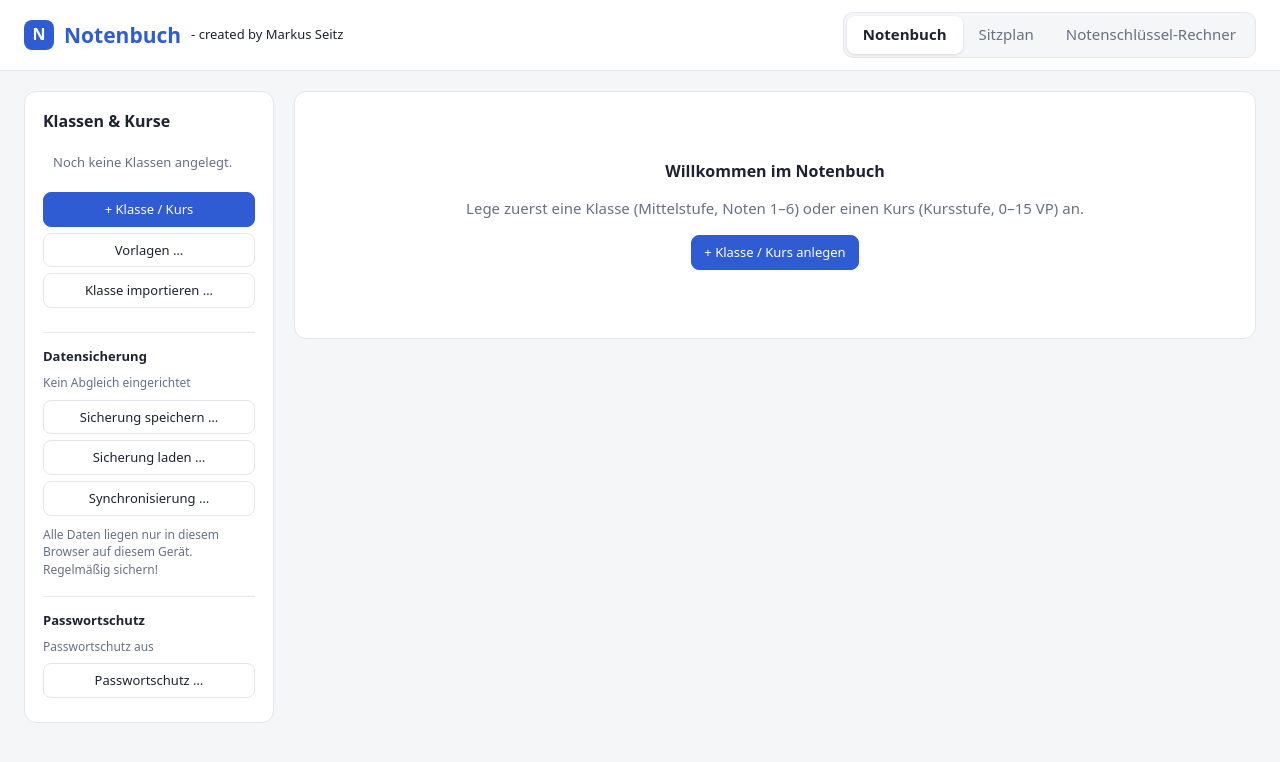
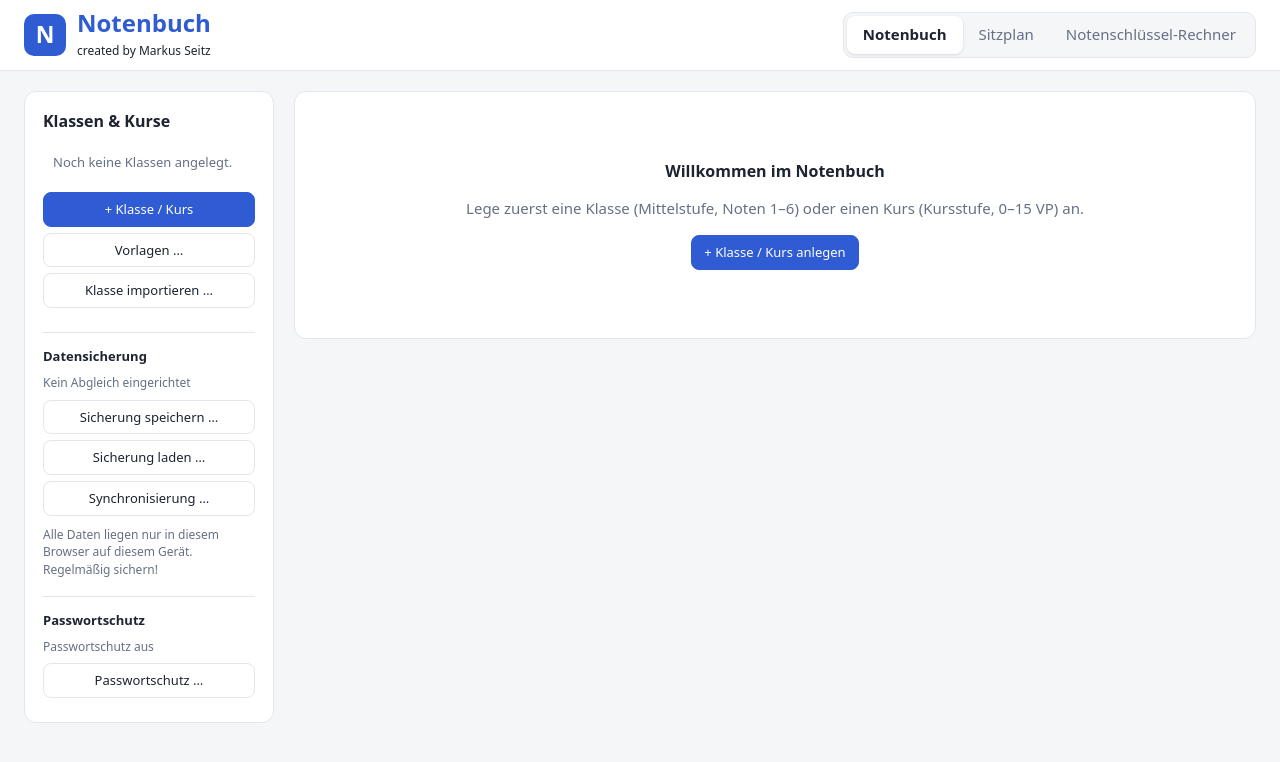
Before and after one commit to allerseitzCreator/Notenbuch, a plain HTML site: page index.html in a window 1280 px wide. Drawn offline with Linux system fonts and the light colour scheme.

Commit message:
Kopfzeile: größeres Logo, Titel und „created by Markus Seitz“ bündig zum Logo
Co-Authored-By: Claude Opus 5.5 <noreply@anthropic.com>
Claude-Session: https://claude.ai/code/session_01PrC8YW5q4s84A5Zfm92VNw

```diff
--- a/index.html
+++ b/index.html
@@ -22,10 +22,11 @@
   [hidden]{display:none!important}
   body{margin:0;font:15px/1.45 system-ui,-apple-system,"Segoe UI",Roboto,sans-serif;background:var(--bg);color:var(--ink)}
   header.top{background:var(--card);border-bottom:1px solid var(--line);padding:12px 24px;display:flex;flex-wrap:wrap;gap:16px;align-items:center;justify-content:space-between;position:sticky;top:0;z-index:20}
-  h1{font-size:21px;margin:0;display:flex;align-items:center;gap:10px}
-  h1 .appname{color:var(--accent);font-weight:700}
-  h1 .byline{font-size:13px;font-weight:300;color:#1d2330;white-space:nowrap}
-  h1 .logo{width:30px;height:30px;border-radius:8px;background:var(--accent);color:#fff;display:grid;place-items:center;font-size:16px}
+  h1{font-size:21px;margin:0;display:flex;align-items:stretch;gap:11px}
+  h1 .logo{width:42px;height:42px;flex:none;border-radius:10px;background:var(--accent);color:#fff;display:grid;place-items:center;font-size:23px}
+  h1 .titles{display:flex;flex-direction:column;justify-content:space-between;height:42px}
+  h1 .appname{color:var(--accent);font-weight:700;font-size:24px;line-height:18px;margin-top:0.5px;padding-top:0}
+  h1 .byline{font-size:12px;font-weight:300;color:#1d2330;white-space:nowrap;line-height:9px;margin-bottom:1px}
   h2{font-size:16px;margin:0 0 12px}
   .tabs{display:flex;background:var(--bg);border:1px solid var(--line);border-radius:10px;padding:3px}
   .tabs button{border:0;background:transparent;padding:8px 16px;border-radius:8px;font:inherit;cursor:pointer;color:var(--muted)}
@@ -367,7 +368,7 @@
 </head>
 <body>
 <header class="top">
-  <h1><span class="logo">N</span><span class="appname">Notenbuch</span><span class="byline">- created by Markus Seitz</span></h1>
+  <h1><span class="logo">N</span><span class="titles"><span class="appname">Notenbuch</span><span class="byline">created by Markus Seitz</span></span></h1>
   <div class="row" style="gap:10px">
   <button type="button" class="btn lockbtn" id="lockBtn" hidden title="Notenbuch sperren">🔒 Sperren</button>
   <nav class="tabs" id="appTabs">
--- a/sw.js
+++ b/sw.js
@@ -2,7 +2,7 @@
    Speichert die App beim ersten Öffnen, damit sie auch ohne Internet startet.
    Ist eine Verbindung da, wird immer die neueste Version von GitHub geladen.
    Die Noten selbst werden hier NICHT gespeichert – sie liegen im Browser-Speicher der App. */
-const CACHE = 'notenbuch-app-v9';
+const CACHE = 'notenbuch-app-v10';
 const ASSETS = ['./', './index.html', './manifest.webmanifest', './notenbuch-icon-180.png', './notenbuch-icon-512.png', './notenbuch-icon-1024.png'];
 
 self.addEventListener('install', e => {
```
